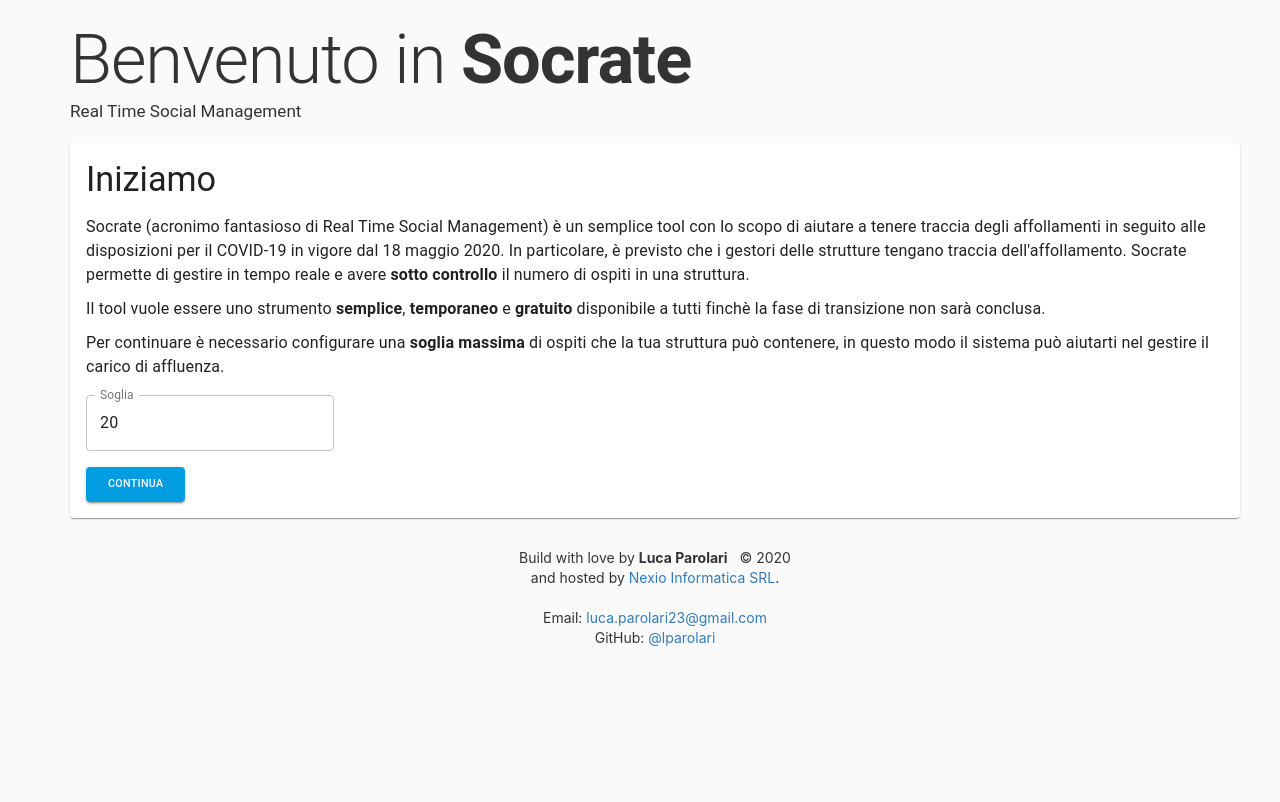
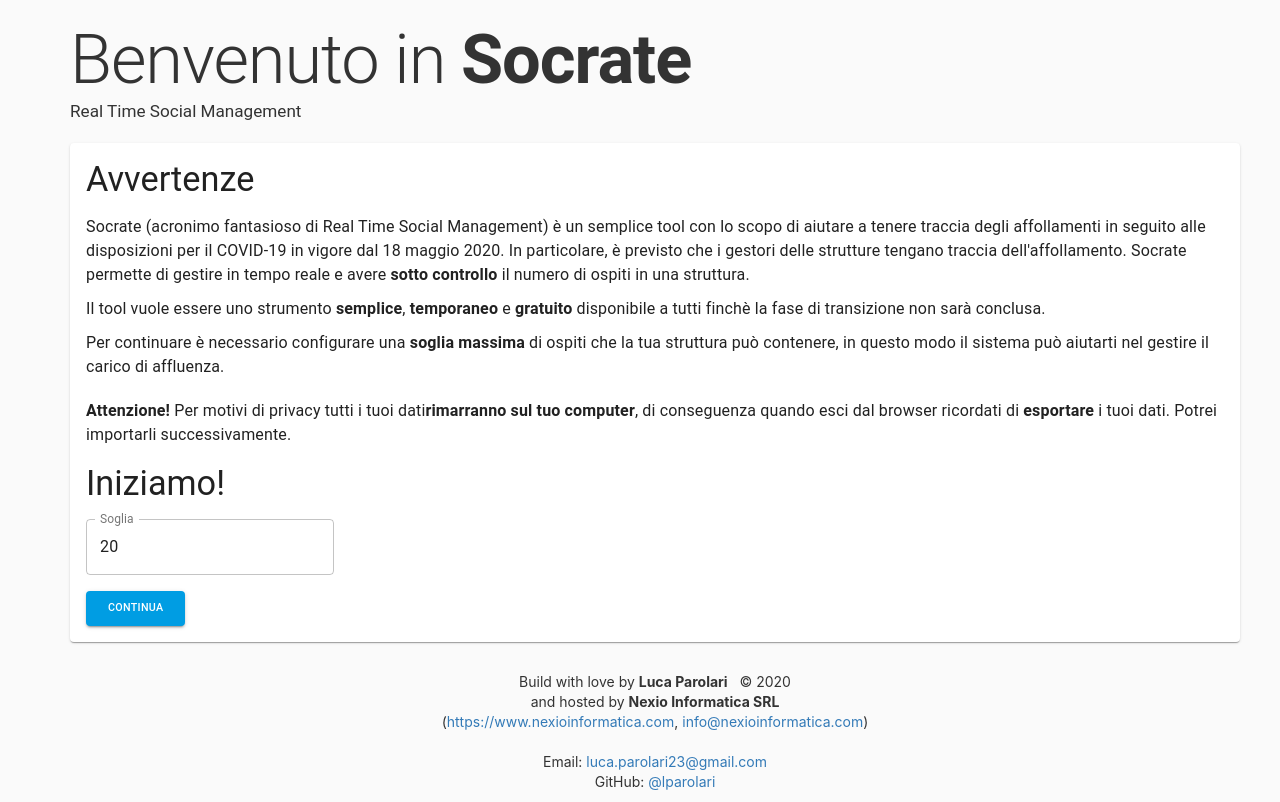
Before and after one commit to lparolari/socrate, a React (Create React App) app: page / in a window 1280 px wide. Built offline with nearby package versions, Linux system fonts and the light colour scheme.

Commit message:
Update warnings

```diff
--- a/public/index.html
+++ b/public/index.html
@@ -5,10 +5,7 @@
     <link rel="icon" href="%PUBLIC_URL%/socrate-round.png" />
     <meta name="viewport" content="width=device-width, initial-scale=1" />
     <meta name="theme-color" content="#000000" />
-    <meta
-      name="description"
-      content="Web site created using create-react-app"
-    />
+    <meta name="description" content="Real Time Social Management" />
     <link rel="apple-touch-icon" href="%PUBLIC_URL%/socrate-round.png" />
     <!--
       manifest.json provides metadata used when your web app is installed on a
--- a/src/screens/bootstrap/Bootstrap.tsx
+++ b/src/screens/bootstrap/Bootstrap.tsx
@@ -34,7 +34,7 @@
           <Paper style={{ padding: 16 }}>
             <Grid container alignItems="flex-start" spacing={2}>
               <Grid item xs={12}>
-                <Typography variant="h3">Iniziamo</Typography>
+                <Typography variant="h3">Avvertenze</Typography>
               </Grid>
               <Grid item xs={12}>
                 <Typography>
@@ -58,6 +58,15 @@
                   contenere, in questo modo il sistema può aiutarti nel gestire
                   il carico di affluenza.
                 </Typography>
+                <Typography style={{ marginTop: 20 }}>
+                  <b>Attenzione!</b> Per motivi di privacy tutti i tuoi dati
+                  <b>rimarranno sul tuo computer</b>, di conseguenza quando esci
+                  dal browser ricordati di <b>esportare</b> i tuoi dati. Potrei
+                  importarli successivamente.
+                </Typography>
+              </Grid>
+              <Grid item xs={12}>
+                <Typography variant="h3">Iniziamo!</Typography>
               </Grid>
               <Grid item xs={12}>
                 <TextField
@@ -68,7 +77,7 @@
                   onChange={handleChange}
                 />
               </Grid>
-              <Grid item xs={4}>
+              <Grid item xs={12}>
                 <Button
                   variant="contained"
                   color="primary"
@@ -89,11 +98,16 @@
               <p>
                 Build with love by <b>Luca Parolari</b> &nbsp; &copy; 2020{" "}
                 <br />
-                and hosted by{" "}
+                and hosted by <b>Nexio Informatica SRL</b>
+                <br /> (
                 <a href="https://www.nexioinformatica.com/">
-                  Nexio Informatica SRL
+                  https://www.nexioinformatica.com
                 </a>
-                .
+                ,{" "}
+                <a href="mailto:info@nexioinformatica.com">
+                  info@nexioinformatica.com
+                </a>
+                )
                 <br />
                 <br />
                 Email:{" "}
```
